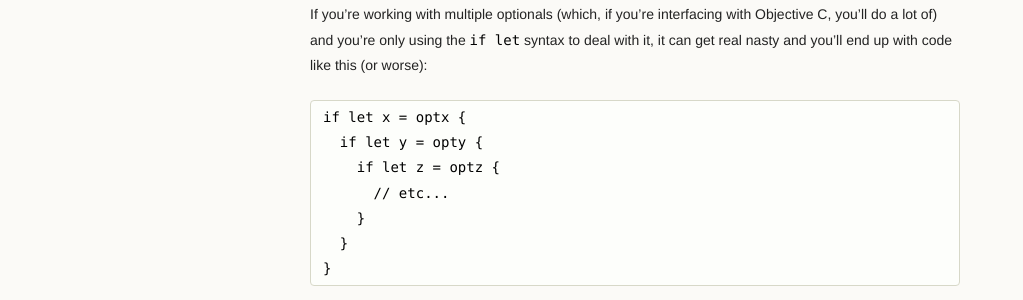
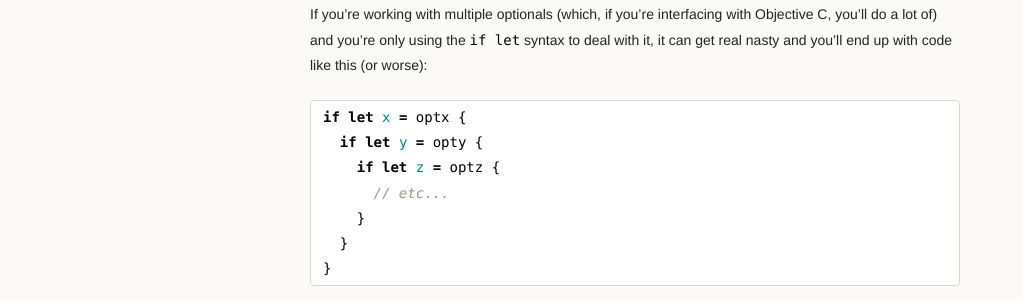
Before and after one commit to ircubic/ircubic.github.io, a Jekyll site: the page built from _posts/2014-11-13-unpacking-optionals-with-switch-in-swift.md, in a window 1280 px wide and 900 px high. Shown: the part 363-663 px from the top of the window, without its empty margins (0-1023 px from the left). Built offline with Jekyll 4.4.1, drawn with Linux system fonts in a browser that asks for light colours.

Commit message:
Try alternative swift markup code

````diff
--- a/_posts/2014-11-13-unpacking-optionals-with-switch-in-swift.md
+++ b/_posts/2014-11-13-unpacking-optionals-with-switch-in-swift.md
@@ -20,7 +20,7 @@ Objective C, you'll do a lot of) and you're only using the `if let` syntax to
 deal with it, it can get real nasty and you'll end up with code like this (or
 worse):
 
-```Swift
+```swift
 if let x = optx {
   if let y = opty {
     if let z = optz {
````
